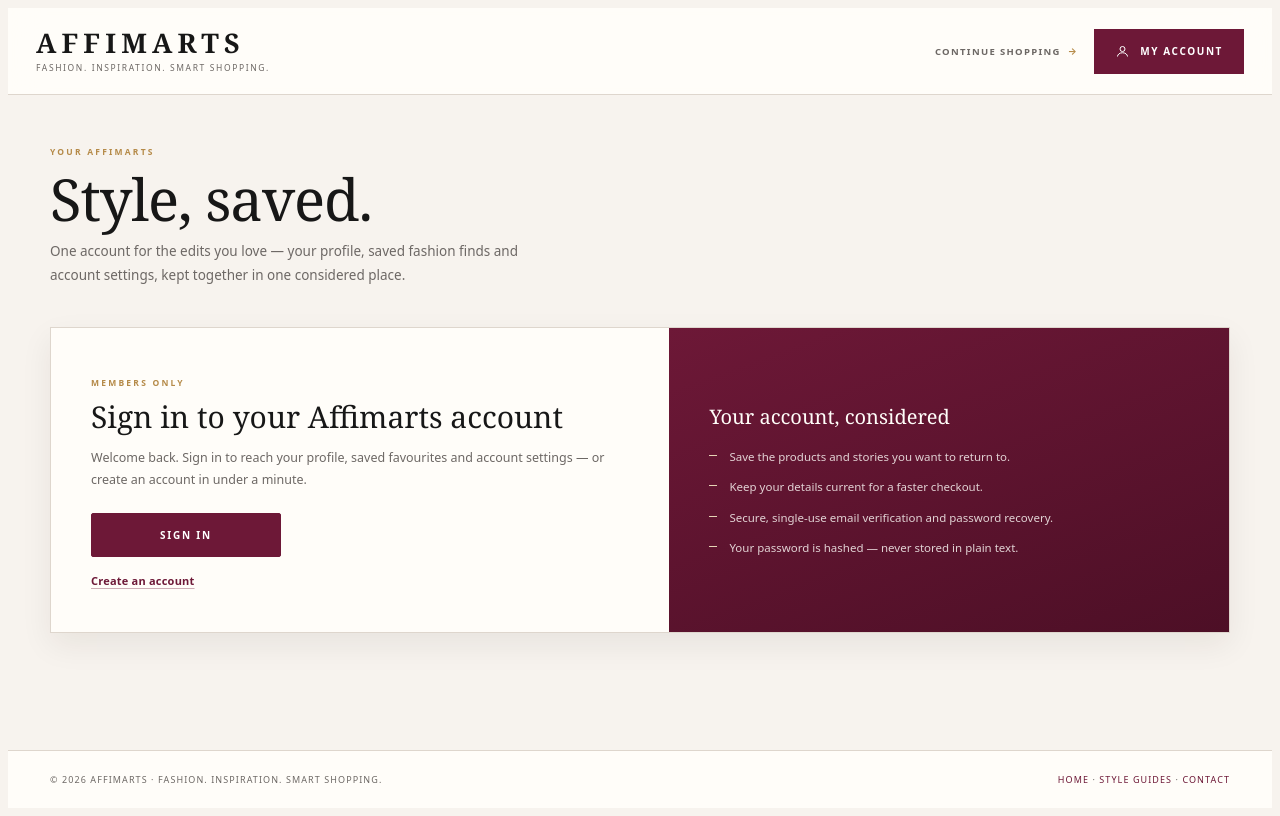
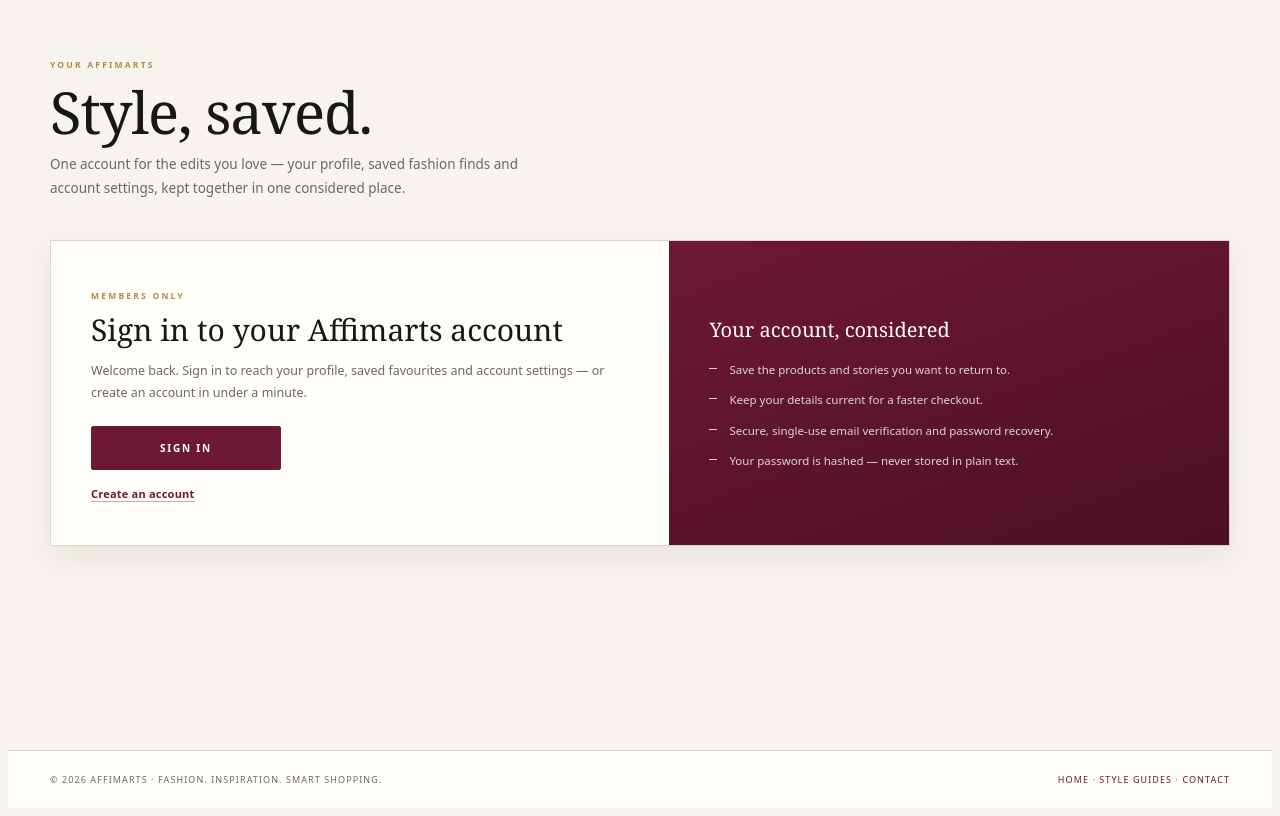
Before and after one commit to Affimarts/affimarts-account, a plain HTML site: page index.html in a window 1280 px wide. Drawn offline with Linux system fonts and the light colour scheme.

Commit message:
Update index.html

```diff
--- a/index.html
+++ b/index.html
@@ -10,30 +10,6 @@
 </head>
 
 <body class="afm-page">
-
-  <header class="ah-header afm-site-header" id="ah-header">
-    <div class="ah-header__bar">
-      <a class="ah-brand" href="https://www.affimarts.com/" aria-label="Affimarts home">
-        <span class="ah-brand__word">AFFIMARTS</span>
-        <span class="ah-brand__tag">Fashion. Inspiration. Smart Shopping.</span>
-      </a>
-
-      <div class="ah-actions">
-        <a class="afm-header__back" href="https://www.affimarts.com/">Continue shopping <span aria-hidden="true">→</span></a>
-        <div class="afm-account" data-afm-account>
-          <button class="afm-account__btn" type="button" data-afm-account-btn
-                  aria-haspopup="dialog" aria-expanded="false" aria-controls="afm-panel"
-                  aria-label="Sign in or create an account">
-            <span class="afm-account__icon" data-afm-account-icon aria-hidden="true">
-              <svg viewBox="0 0 24 24" fill="none" stroke="currentColor" stroke-width="1.6" aria-hidden="true"><circle cx="12" cy="8" r="4"></circle><path d="M4 20c0-3.3 3.6-6 8-6s8 2.7 8 6"></path></svg>
-            </span>
-            <span class="afm-account__avatar" data-afm-account-avatar aria-hidden="true" hidden>AF</span>
-            <span class="afm-account__label" data-afm-account-label>My Account</span>
-          </button>
-        </div>
-      </div>
-    </div>
-  </header>
 
   <main class="afm-page__main">
 
```
